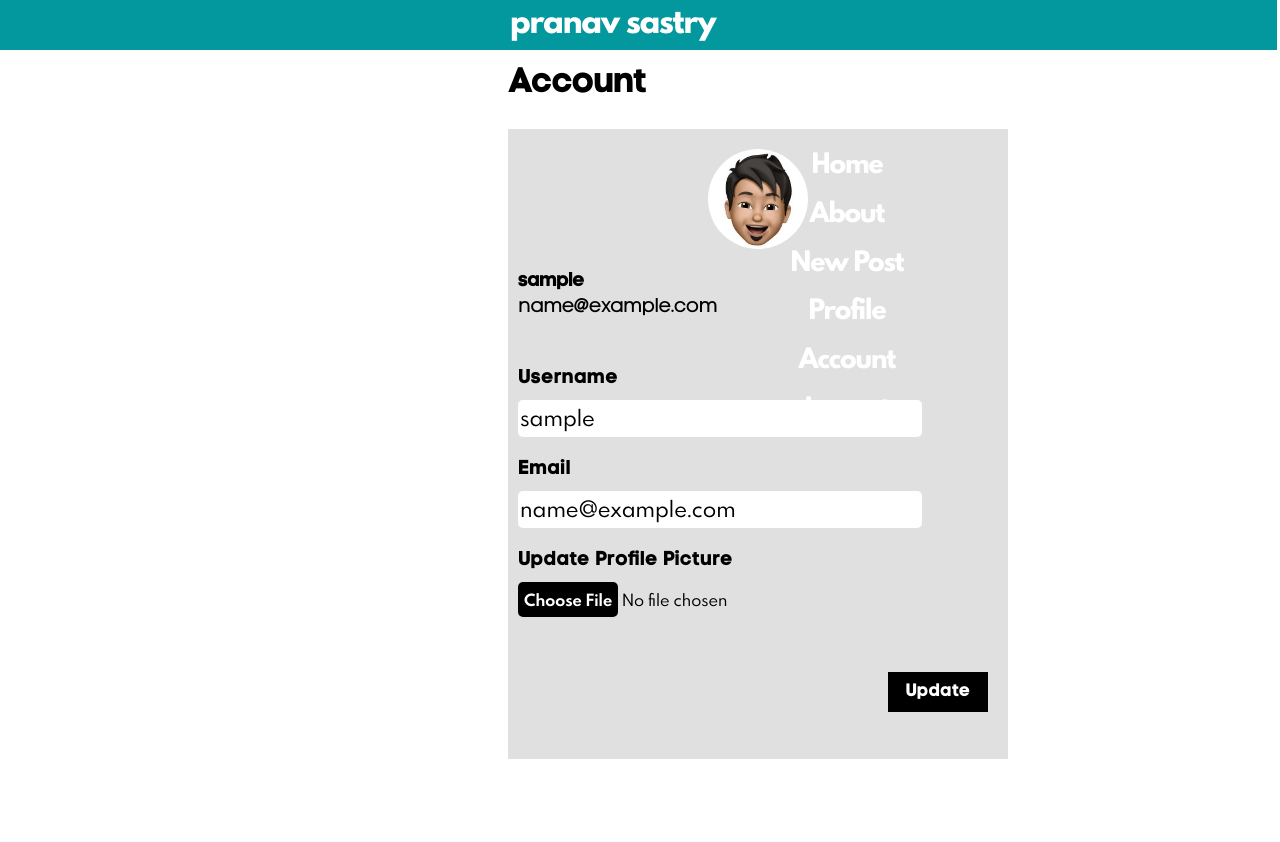
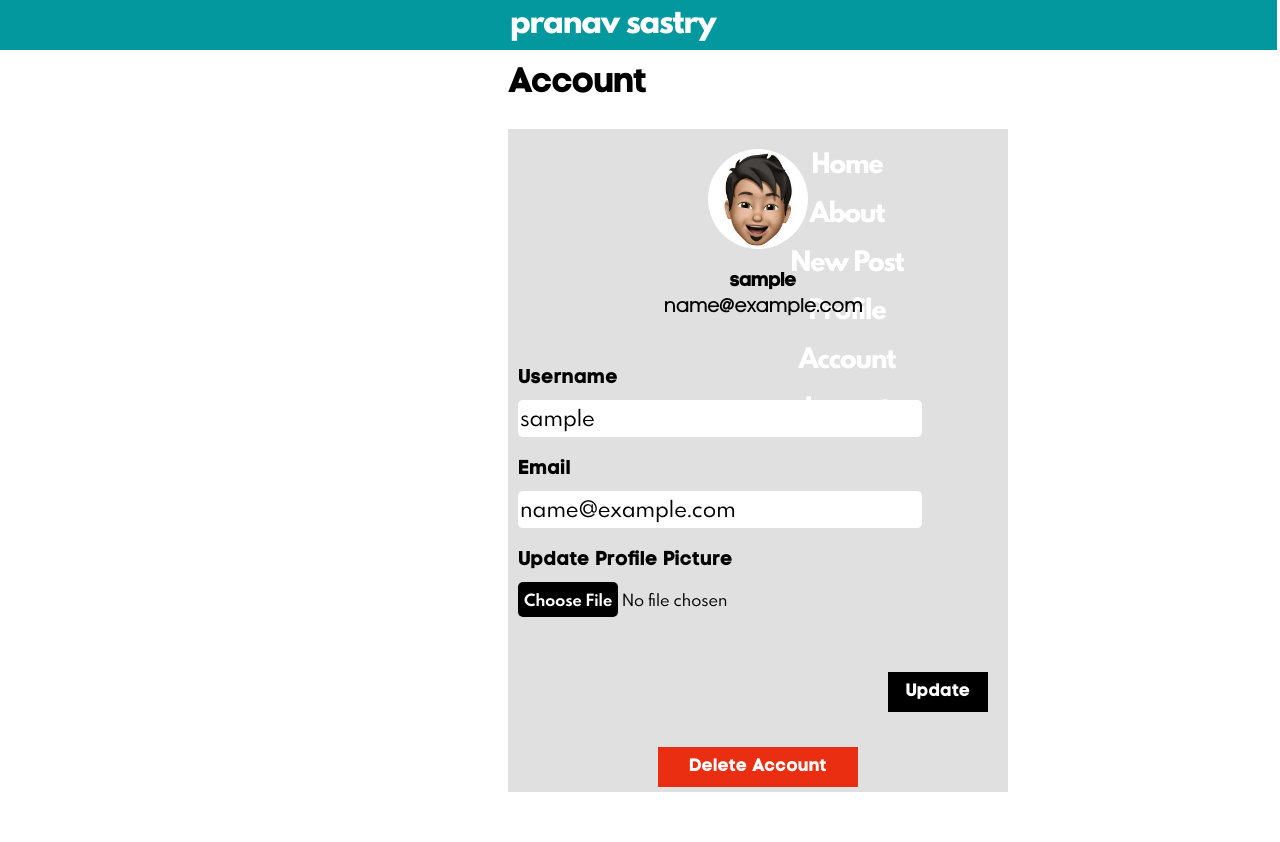
Before and after one commit to pranftw/flask_it, a Flask app: page /account in a window 1280 px wide; the page is wider, and only the part inside the window is pictured. Before the commit the page ends 759 px from the top of that part, so only its background shows below. Run offline with Flask 2, Linux system fonts and the light colour scheme; the visitor is signed in with stand-in values (Sample User, id 1); data comes from the database, SQL or seed files in the repository; some libraries are stand-ins or nearby versions.

Commit message:
Updated account.html

```diff
--- a/flaskblog/templates/account.html
+++ b/flaskblog/templates/account.html
@@ -2,10 +2,10 @@
 
 {% block content %}
   <h1 style="margin-left:500px;">Account</h1>
-  <div class="post" style="margin-top:0px;height:630px;">
+  <div class="post" style="margin-top:0px;height:auto;overflow:auto;">
     <img class="user_img" src="{{ image_file }}">
-    <h2 style="font-weight:700;">{{ current_user.username }}</h2>
-    <h2 style="font-weight:600;margin-top:-15px;">{{ current_user.email }}</h2>
+    <h2 style="text-align:center;font-weight:700;">{{ current_user.username }}</h2>
+    <h2 style="text-align:center;font-weight:600;margin-top:-15px;">{{ current_user.email }}</h2>
     <form method="POST" action="" enctype="multipart/form-data">
       {{ form.hidden_tag() }}
       <div style="height:10px;"></div>
@@ -48,8 +48,9 @@
           {% endif %}
         </div>
       </div>
-      <div style="margin-top:20px;">
+      <div style="margin-top:20px;margin-bottom:5px;">
         {{ form.submit(class="button submit_button") }}
+        <button class="button submit_button" style="background-color:#EA2E11;color:white;width:200px;margin-left:150px;margin-right:auto;"><a style="text-decoration:none;color:inherit;" href="{{ url_for('users.delete_account',username=current_user.username) }}">Delete Account</a></button>
       </div>
     </form>
   </div>
```
